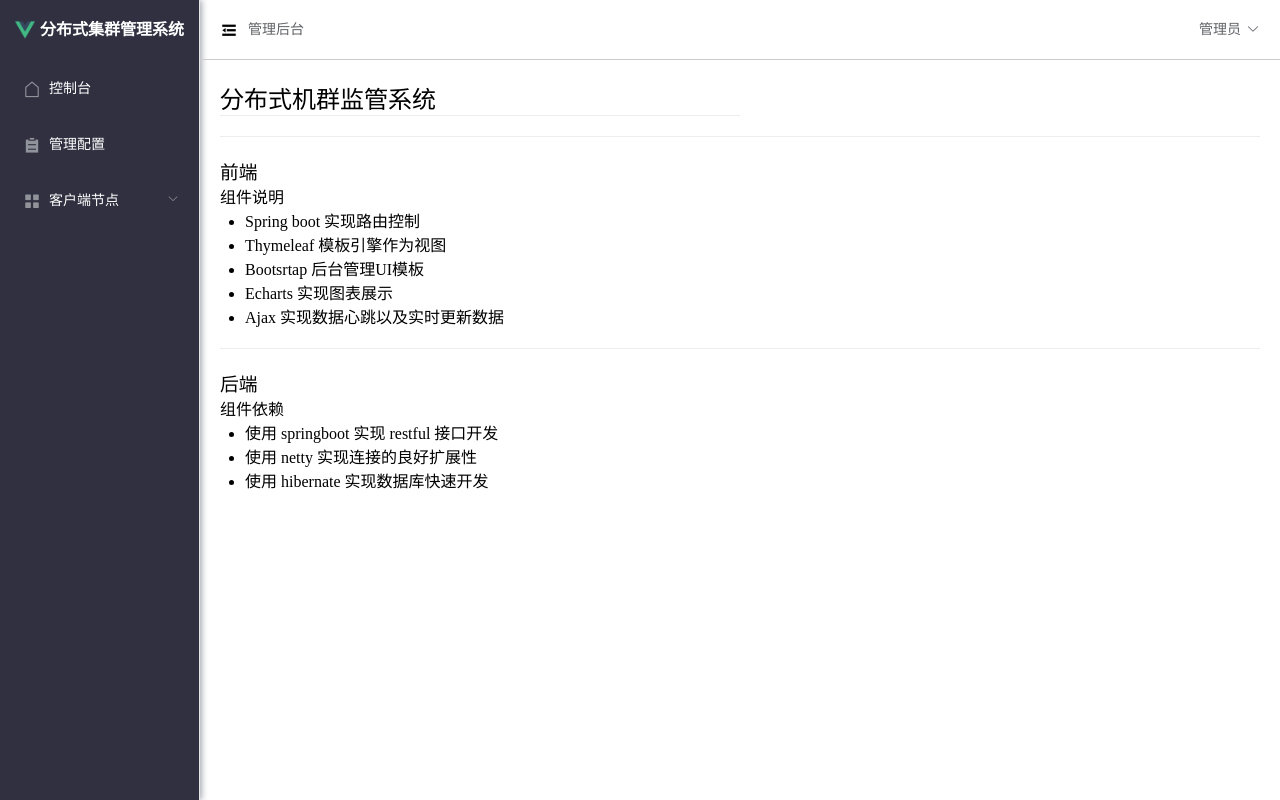
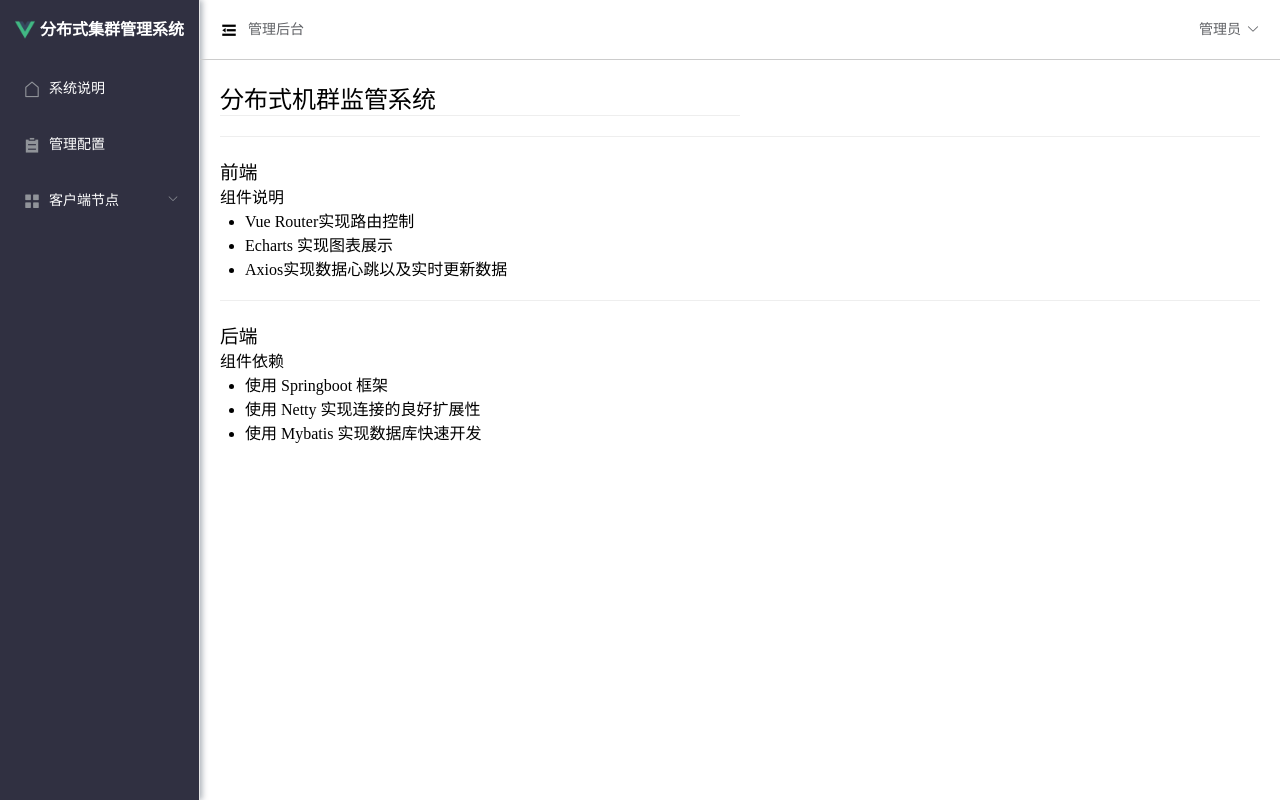
Before and after one commit to Gaius-Iulius-Caesar/Overwatch, a Vue app in the folder WebServer/vue/: page /admin/adminconsole in a window 1280 px wide. Built offline with nearby package versions, Linux system fonts and the light colour scheme.

Commit message:
修改文字描述

```diff
--- a/WebServer/vue/src/components/AdminAside.vue
+++ b/WebServer/vue/src/components/AdminAside.vue
@@ -14,7 +14,7 @@
     <el-menu-item index="/admin/adminconsole">
       <i class="el-icon-house"></i>
       <template slot="title">
-        <span slot="title">控制台</span>
+        <span slot="title">系统说明</span>
       </template>
     </el-menu-item>
 
--- a/WebServer/vue/src/views/AdminConsole.vue
+++ b/WebServer/vue/src/views/AdminConsole.vue
@@ -6,19 +6,17 @@
       <h3>前端</h3>
       <h4>组件说明</h4>
       <ul>
-        <li>Spring boot 实现路由控制</li>
-        <li>Thymeleaf 模板引擎作为视图</li>
-        <li>Bootsrtap 后台管理UI模板</li>
+        <li>Vue Router实现路由控制</li>
         <li>Echarts 实现图表展示</li>
-        <li>Ajax 实现数据心跳以及实时更新数据</li>
+        <li>Axios实现数据心跳以及实时更新数据</li>
       </ul>
       <hr>
       <h3>后端</h3>
       <h4>组件依赖</h4>
       <ul>
-        <li>使用 springboot 实现 restful 接口开发</li>
-        <li>使用 netty 实现连接的良好扩展性</li>
-        <li>使用 hibernate 实现数据库快速开发</li>
+        <li>使用 Springboot 框架</li>
+        <li>使用 Netty 实现连接的良好扩展性</li>
+        <li>使用 Mybatis 实现数据库快速开发</li>
       </ul>
     </div>
 
```
